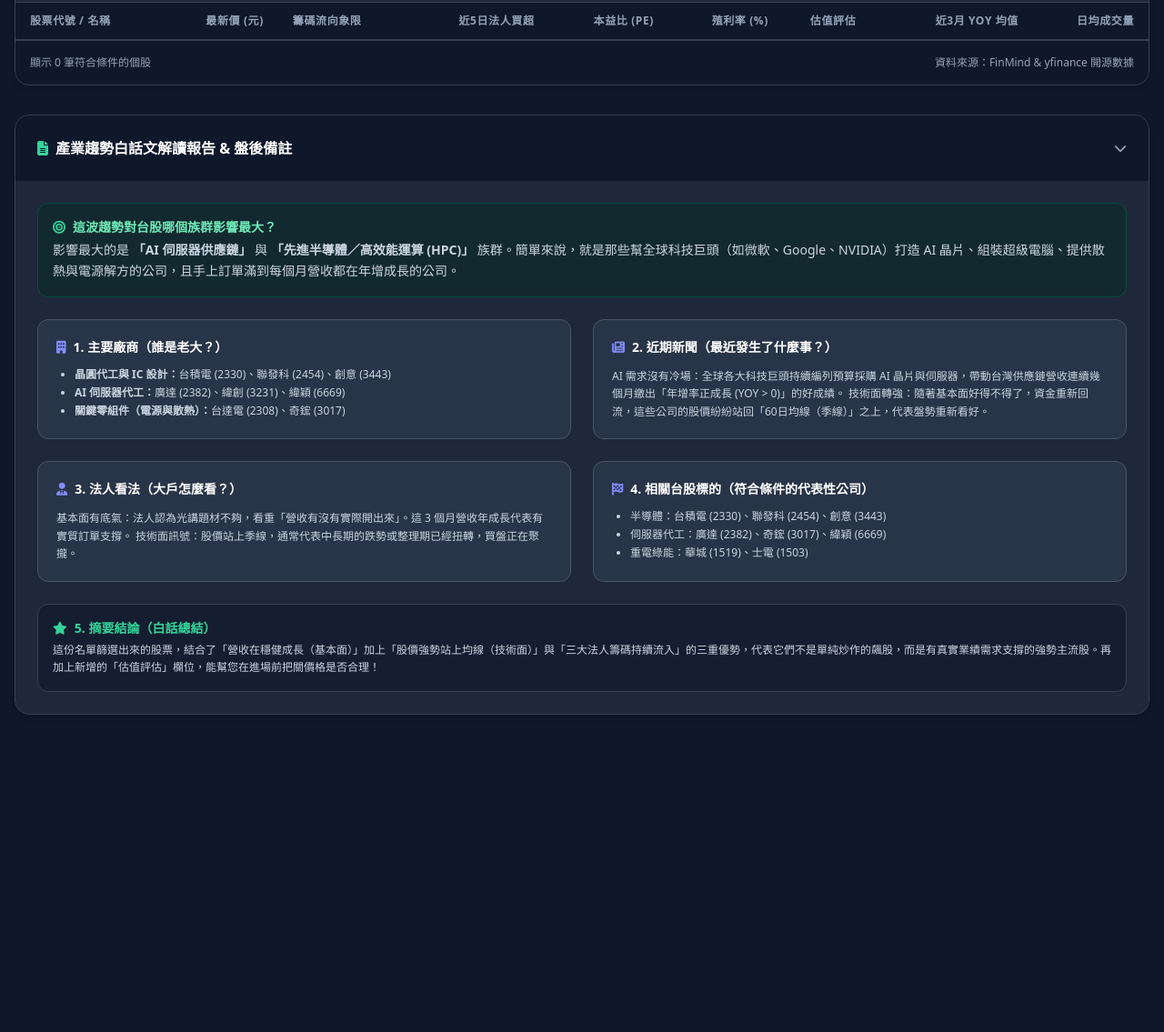
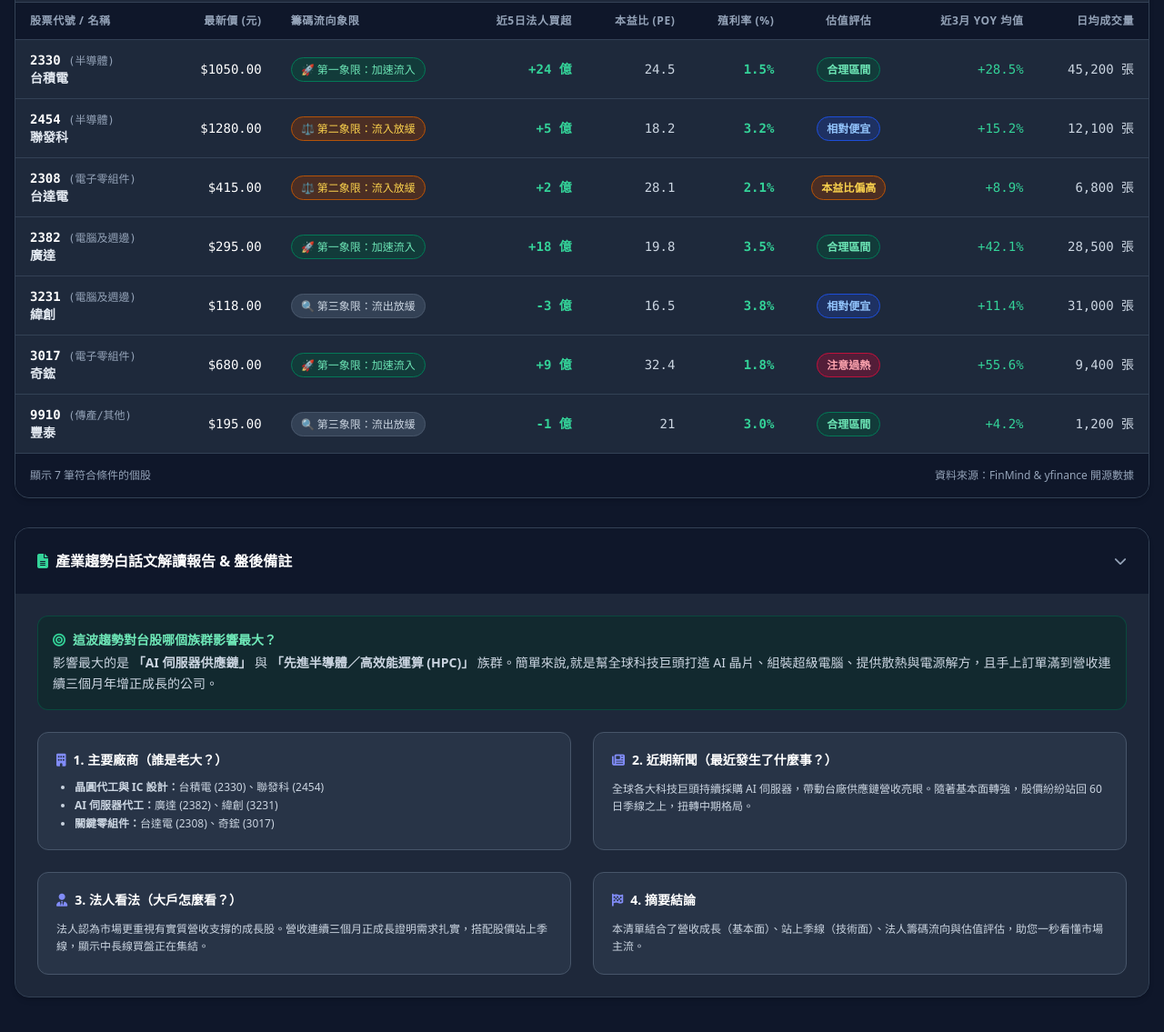
Before and after one commit to testbe2000be-creator/test123, a plain HTML site: page index.html in a window 1280 px wide. Shown: the part 655-1790 px from the top of the page at 91% size. Before the commit the page ends 1521 px from the top, so only its background shows below. Drawn offline with nearby package versions, Linux system fonts and the light colour scheme.

Commit message:
index.html

```diff
--- a/index.html
+++ b/index.html
@@ -148,7 +148,7 @@
                         <i class="fa-solid fa-bullseye text-emerald-400"></i> 這波趨勢對台股哪個族群影響最大？
                     </h3>
                     <p class="text-slate-300 leading-relaxed">
-                        影響最大的是 <strong>「AI 伺服器供應鏈」</strong> 與 <strong>「先進半導體／高效能運算 (HPC)」</strong> 族群。簡單來說，就是那些幫全球科技巨頭（如微軟、Google、NVIDIA）打造 AI 晶片、組裝超級電腦、提供散熱與電源解方的公司，且手上訂單滿到每個月營收都在年增成長的公司。
+                        影響最大的是 <strong>「AI 伺服器供應鏈」</strong> 與 <strong>「先進半導體／高效能運算 (HPC)」</strong> 族群。簡單來說,就是幫全球科技巨頭打造 AI 晶片、組裝超級電腦、提供散熱與電源解方，且手上訂單滿到營收連續三個月年增正成長的公司。
                     </p>
                 </div>
 
@@ -158,9 +158,9 @@
                             <i class="fa-solid fa-building text-indigo-400"></i> 1. 主要廠商（誰是老大？）
                         </h4>
                         <ul class="list-disc pl-5 space-y-1 text-slate-300 text-xs">
-                            <li><strong>晶圓代工與 IC 設計：</strong>台積電 (2330)、聯發科 (2454)、創意 (3443)</li>
-                            <li><strong>AI 伺服器代工：</strong>廣達 (2382)、緯創 (3231)、緯穎 (6669)</li>
-                            <li><strong>關鍵零組件（電源與散熱）：</strong>台達電 (2308)、奇鋐 (3017)</li>
+                            <li><strong>晶圓代工與 IC 設計：</strong>台積電 (2330)、聯發科 (2454)</li>
+                            <li><strong>AI 伺服器代工：</strong>廣達 (2382)、緯創 (3231)</li>
+                            <li><strong>關鍵零組件：</strong>台達電 (2308)、奇鋐 (3017)</li>
                         </ul>
                     </div>
 
@@ -169,8 +169,7 @@
                             <i class="fa-solid fa-newspaper text-indigo-400"></i> 2. 近期新聞（最近發生了什麼事？）
                         </h4>
                         <p class="text-slate-300 text-xs leading-relaxed">
-                            AI 需求沒有冷場：全球各大科技巨頭持續編列預算採購 AI 晶片與伺服器，帶動台灣供應鏈營收連續幾個月繳出「年增率正成長 (YOY > 0)」的好成績。
-                            技術面轉強：隨著基本面好得不得了，資金重新回流，這些公司的股價紛紛站回「60日均線（季線）」之上，代表盤勢重新看好。
+                            全球各大科技巨頭持續採購 AI 伺服器，帶動台廠供應鏈營收亮眼。隨著基本面轉強，股價紛紛站回 60 日季線之上，扭轉中期格局。
                         </p>
                     </div>
 
@@ -179,30 +178,18 @@
                             <i class="fa-solid fa-user-tie text-indigo-400"></i> 3. 法人看法（大戶怎麼看？）
                         </h4>
                         <p class="text-slate-300 text-xs leading-relaxed">
-                            基本面有底氣：法人認為光講題材不夠，看重「營收有沒有實際開出來」。這 3 個月營收年成長代表有實質訂單支撐。
-                            技術面訊號：股價站上季線，通常代表中長期的跌勢或整理期已經扭轉，買盤正在聚攏。
+                            法人認為市場更重視有實質營收支撐的成長股。營收連續三個月正成長證明需求扎實，搭配股價站上季線，顯示中長線買盤正在集結。
                         </p>
                     </div>
 
                     <div class="bg-slate-700/50 p-5 rounded-xl border border-slate-600 space-y-3">
                         <h4 class="font-bold text-white flex items-center gap-2">
-                            <i class="fa-solid fa-flag-checkered text-indigo-400"></i> 4. 相關台股標的（符合條件的代表性公司）
+                            <i class="fa-solid fa-flag-checkered text-indigo-400"></i> 4. 摘要結論
                         </h4>
-                        <ul class="list-disc pl-5 space-y-1 text-slate-300 text-xs">
-                            <li>半導體：台積電 (2330)、聯發科 (2454)、創意 (3443)</li>
-                            <li>伺服器代工：廣達 (2382)、奇鋐 (3017)、緯穎 (6669)</li>
-                            <li>重電綠能：華城 (1519)、士電 (1503)</li>
-                        </ul>
+                        <p class="text-slate-300 text-xs leading-relaxed">
+                            本清單結合了營收成長（基本面）、站上季線（技術面）、法人籌碼流向與估值評估，助您一秒看懂市場主流。
+                        </p>
                     </div>
-                </div>
-
-                <div class="bg-slate-900/60 p-4 rounded-xl border border-slate-700">
-                    <h4 class="font-bold text-emerald-400 mb-1 flex items-center gap-2">
-                        <i class="fa-solid fa-star text-emerald-400"></i> 5. 摘要結論（白話總結）
-                    </h4>
-                    <p class="text-slate-300 text-xs leading-relaxed">
-                        這份名單篩選出來的股票，結合了「營收在穩健成長（基本面）」加上「股價強勢站上均線（技術面）」與「三大法人籌碼持續流入」的三重優勢，代表它們不是單純炒作的飆股，而是有真實業績需求支撐的強勢主流股。再加上新增的「估值評估」欄位，能幫您在進場前把關價格是否合理！
-                    </p>
                 </div>
             </div>
         </section>
@@ -216,4 +203,80 @@
             { industry: "半導體", code: "2454", name: "聯發科", price: 1280.0, quadrant: "⚖️ 第二象限：流入放緩", qClass: "bg-amber-900/50 text-amber-300 border border-amber-700", buy: "+5 億", pe: 18.2, yield: "3.2%", valuation: "相對便宜", valClass: "bg-blue-900/50 text-blue-300 border border-blue-700", yoy: "+15.2%", volume: "12,100 張" },
             { industry: "電子零組件", code: "2308", name: "台達電", price: 415.0, quadrant: "⚖️ 第二象限：流入放緩", qClass: "bg-amber-900/50 text-amber-300 border border-amber-700", buy: "+2 億", pe: 28.1, yield: "2.1%", valuation: "本益比偏高", valClass: "bg-amber-900/50 text-amber-300 border border-amber-700", yoy: "+8.9%", volume: "6,800 張" },
             { industry: "電腦及週邊", code: "2382", name: "廣達", price: 295.0, quadrant: "🚀 第一象限：加速流入", qClass: "bg-emerald-900/50 text-emerald-300 border border-emerald-700", buy: "+18 億", pe: 19.8, yield: "3.5%", valuation: "合理區間", valClass: "bg-emerald-900/50 text-emerald-300 border border-emerald-700", yoy: "+42.1%", volume: "28,500 張" },
-            { industry: "電腦及週邊", code: "3231", name: "緯創", price: 118.0, quadrant: "🔍 第三象限：流出放緩", qClass: "bg-slate-700 text-slate-300 border border-slate-600", buy: "-3 億", pe: 16.5, yield: "3.8%", valuation: "相對便宜", valClass: "bg-blue-900/50
+            { industry: "電腦及週邊", code: "3231", name: "緯創", price: 118.0, quadrant: "🔍 第三象限：流出放緩", qClass: "bg-slate-700 text-slate-300 border border-slate-600", buy: "-3 億", pe: 16.5, yield: "3.8%", valuation: "相對便宜", valClass: "bg-blue-900/50 text-blue-300 border border-blue-700", yoy: "+11.4%", volume: "31,000 張" },
+            { industry: "電子零組件", code: "3017", name: "奇鋐", price: 680.0, quadrant: "🚀 第一象限：加速流入", qClass: "bg-emerald-900/50 text-emerald-300 border border-emerald-700", buy: "+9 億", pe: 32.4, yield: "1.8%", valuation: "注意過熱", valClass: "bg-rose-900/50 text-rose-300 border border-rose-700", yoy: "+55.6%", volume: "9,400 張" },
+            { industry: "傳產/其他", code: "9910", name: "豐泰", price: 195.0, quadrant: "🔍 第三象限：流出放緩", qClass: "bg-slate-700 text-slate-300 border border-slate-600", buy: "-1 億", pe: 21.0, yield: "3.0%", valuation: "合理區間", valClass: "bg-emerald-900/50 text-emerald-300 border border-emerald-700", yoy: "+4.2%", volume: "1,200 張" }
+        ];
+
+        function renderTable(data) {
+            const tbody = document.getElementById('tableBody');
+            tbody.innerHTML = '';
+            if (data.length === 0) {
+                tbody.innerHTML = `<tr><td colspan="9" class="py-8 text-center text-slate-500">沒有找到符合條件的股票</td></tr>`;
+                document.getElementById('rowCount').innerText = `顯示 0 筆符合條件的個股`;
+                return;
+            }
+            data.forEach(stock => {
+                const tr = document.createElement('tr');
+                tr.className = "hover:bg-slate-700/50 transition";
+                tr.innerHTML = `
+                    <td class="py-3 px-4">
+                        <div class="font-mono font-semibold text-white">${stock.code} <span class="text-slate-400 text-xs font-normal">(${stock.industry})</span></div>
+                        <div class="font-bold text-slate-200">${stock.name}</div>
+                    </td>
+                    <td class="py-3 px-4 text-right font-mono text-white">$${stock.price.toFixed(2)}</td>
+                    <td class="py-3 px-4"><span class="px-2.5 py-1 rounded-full text-xs font-medium ${stock.qClass}">${stock.quadrant}</span></td>
+                    <td class="py-3 px-4 text-right font-mono text-emerald-400 font-semibold">${stock.buy}</td>
+                    <td class="py-3 px-4 text-right font-mono text-slate-300">${stock.pe}</td>
+                    <td class="py-3 px-4 text-right font-mono text-emerald-400 font-semibold">${stock.yield}</td>
+                    <td class="py-3 px-4 text-center"><span class="px-2.5 py-1 rounded-full text-xs font-semibold ${stock.valClass}">${stock.valuation}</span></td>
+                    <td class="py-3 px-4 text-right font-mono text-emerald-400">${stock.yoy}</td>
+                    <td class="py-3 px-4 text-right font-mono text-slate-300">${stock.volume}</td>
+                `;
+                tbody.appendChild(tr);
+            });
+            document.getElementById('rowCount').innerText = `顯示 ${data.length} 筆符合條件的個股`;
+        }
+
+        function filterIndustry(industry) {
+            document.querySelectorAll('.industry-btn').forEach(btn => {
+                if (btn.innerText.includes(industry) || (industry === '全部' && btn.innerText === '全部')) {
+                    btn.className = "industry-btn px-3 py-1 rounded-full text-xs font-semibold bg-emerald-600 text-white transition";
+                } else {
+                    btn.className = "industry-btn px-3 py-1 rounded-full text-xs font-semibold bg-slate-700 text-slate-300 hover:bg-slate-600 transition";
+                }
+            });
+
+            let filtered = stockData.filter(stock => {
+                return (industry === '全部') || (stock.industry === industry);
+            });
+            renderTable(filtered);
+        }
+
+        function exportCSV() {
+            let csvContent = "\uFEFF產業類別,股票代號,股票名稱,收盤價,籌碼流向象限,近5日法人買超,本益比,殖利率,估值評估,近3月YOY均值,日均成交量\n";
+            stockData.forEach(row => {
+                csvContent += `"${row.industry}","${row.code}","${row.name}",${row.price},"${row.quadrant}","${row.buy}",${row.pe},"${row.yield}","${row.valuation}","${row.yoy}","${row.volume}"\n`;
+            });
+            const blob = new Blob([csvContent], { type: 'text/csv;charset=utf-8;' });
+            const url = URL.createObjectURL(blob);
+            const a = document.createElement('a');
+            a.href = url;
+            a.download = `台股強勢股與估值評估儀表板_${new Date().toISOString().slice(0,10)}.csv`;
+            a.click();
+        }
+
+        function toggleReport() {
+            const content = document.getElementById('reportContent');
+            const chevron = document.getElementById('reportChevron');
+            content.classList.toggle('hidden');
+            chevron.classList.toggle('rotate-180');
+        }
+
+        // 頁面載入完成後直接渲染全部股票
+        window.addEventListener('DOMContentLoaded', () => {
+            renderTable(stockData);
+        });
+    </script>
+</body>
+</html>
```
